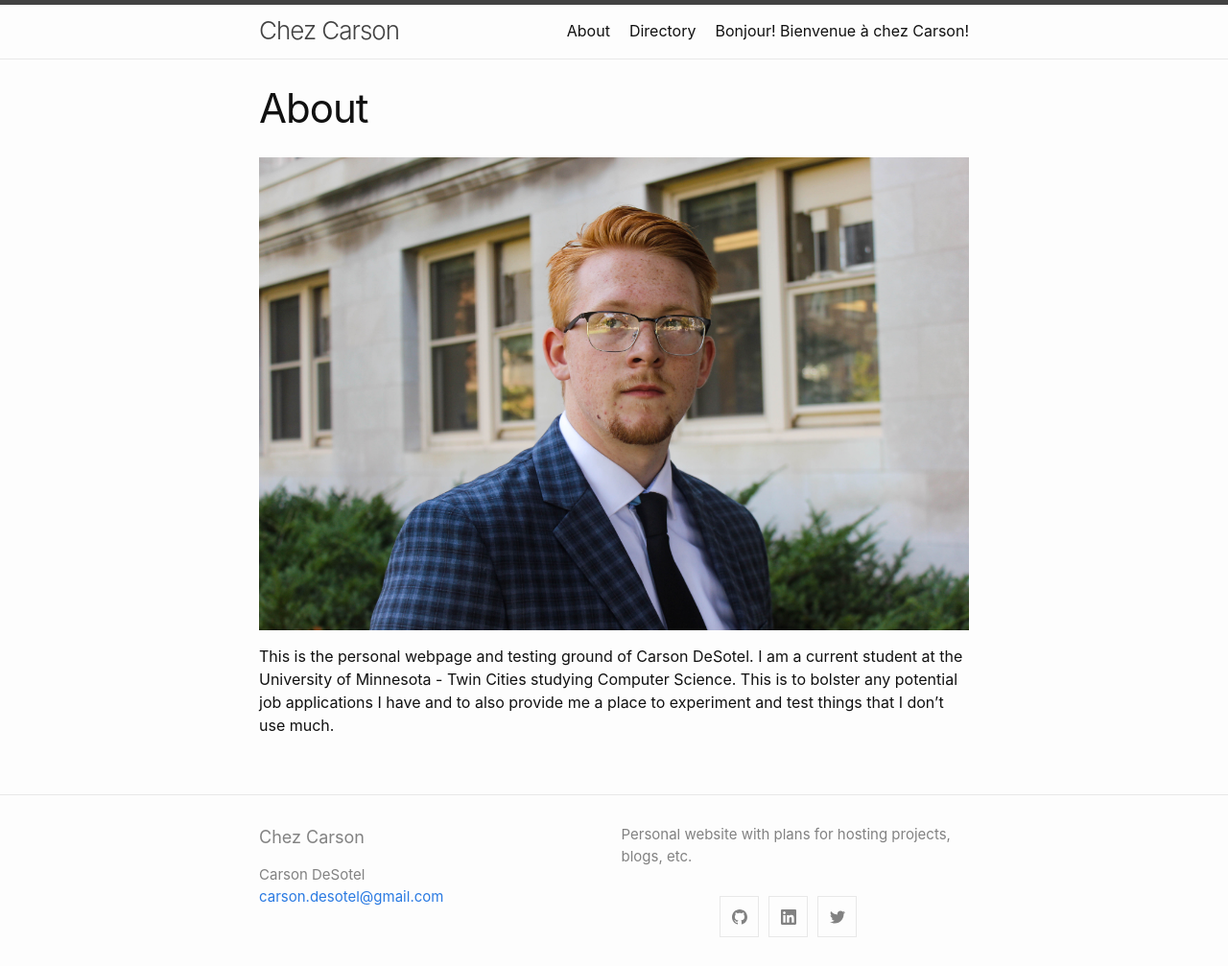
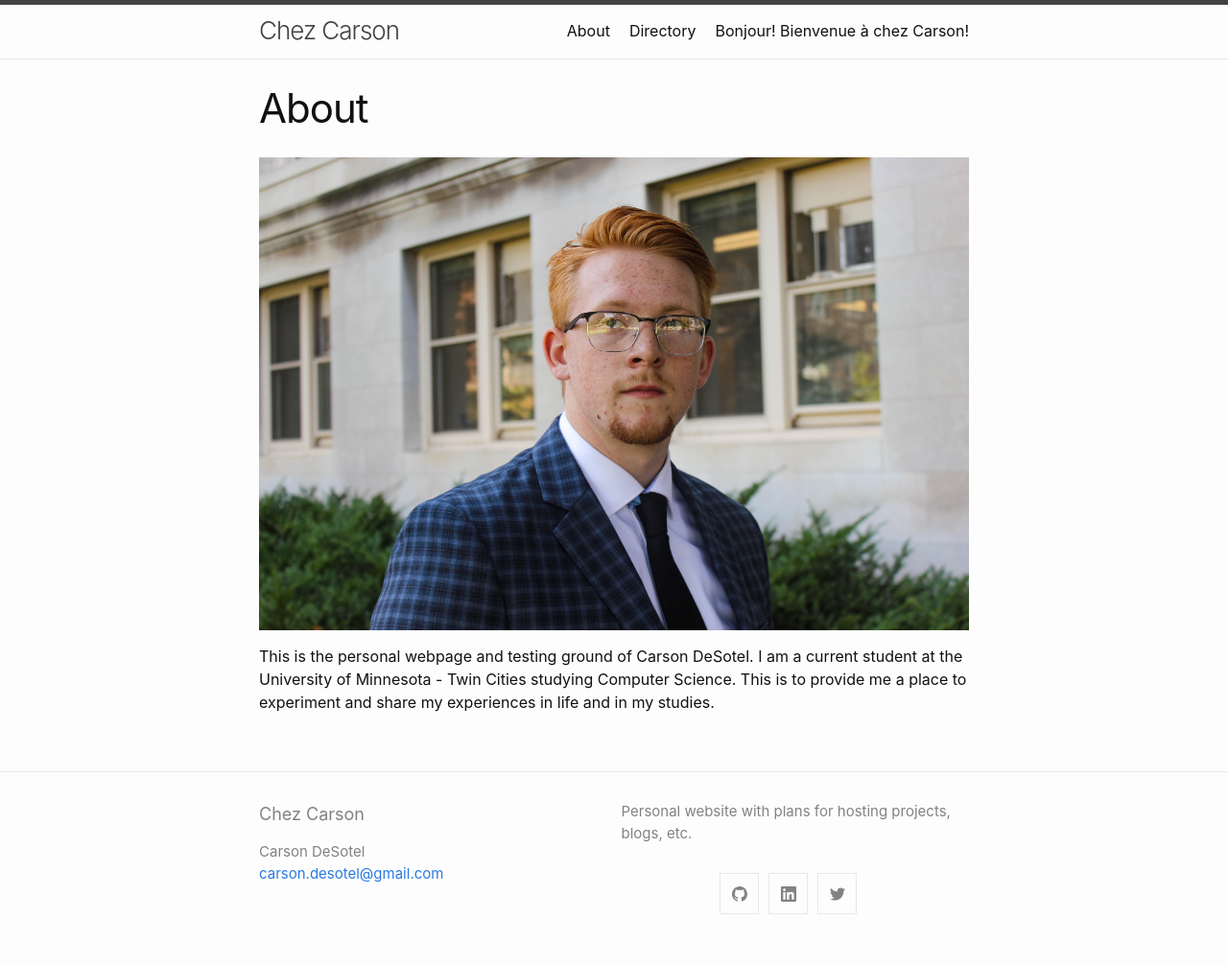
Before and after one commit to Carson-DeSotel/Carson-DeSotel.github.io, a Jekyll site: the page built from about.md, in a window 1280 px wide. Shown: the whole page at 96% size. Built offline with Jekyll 4.4.1, drawn with Linux system fonts in a browser that asks for light colours; after the commit the page ends 983 px from its top, so only the background shows below that.

Commit message:
Update about.md

```diff
--- a/about.md
+++ b/about.md
@@ -8,4 +8,4 @@ permalink: /about/
 
 This is the personal webpage and testing ground of Carson DeSotel.
 I am a current student at the University of Minnesota - Twin Cities studying Computer Science.
-This is to bolster any potential job applications I have and to also provide me a place to experiment and test things that I don't use much.
+This is to provide me a place to experiment and share my experiences in life and in my studies.
```
